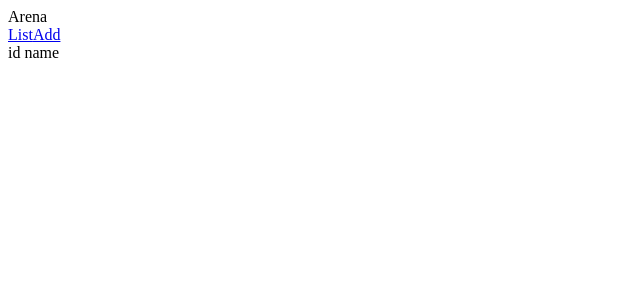
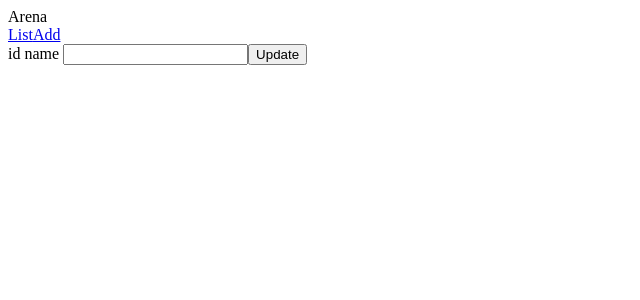
Before and after one commit to wiktorbalaban/Przyrost3Frontend, an Angular app: page /arena-edit/1 in a window 1280 px wide. Shown: the top 300 px of the page, without its empty margins (0-640 px from the left). Built offline with nearby package versions, Linux system fonts and the light colour scheme; no server answers.

Commit message:
Edycja działa.

```diff
--- a/src/app/arena-edit/arena-edit.component.html
+++ b/src/app/arena-edit/arena-edit.component.html
@@ -1,3 +1,7 @@
 <div>
-  id {{arena?.getId()}} name {{arena?.getName()}}
+  id {{arena?.getId()}} name
+  <input  type="text"  value="{{arena?.getName()}}"[(ngModel)]="updateArenaName">
+  <button (click)="editArena()">
+    Update
+  </button>
 </div>
--- a/src/app/arena-edit/arena-edit.component.ts
+++ b/src/app/arena-edit/arena-edit.component.ts
@@ -16,6 +16,8 @@ export class ArenaEditComponent implements OnInit {
   id: number;
   private sub: any;
   arena: Arena;
+  updateArena: Arena;
+  updateArenaName: String;
 
   constructor(private arenaService: ArenaService, private route: ActivatedRoute) {
   }
@@ -24,16 +26,23 @@ export class ArenaEditComponent implements OnInit {
     this.sub = this.route.params.subscribe(params => {
       this.id = +params['id']; // (+) converts string 'id' to a number
     });
-    // this.arenaService.getById(this.id).subscribe(res => {
-    //   this.arena = res.map(el => new Arena(el));
-    // });
     this.arenaService.getById(this.id).subscribe(
       res => {
-        console.log(res);
         this.arena = new Arena(res);
-        console.log(this.arena.getName());
       }
     );
   }
 
+  editArena() {
+    if (this.updateArenaName !== undefined) {
+      this.updateArena = new Arena();
+      this.updateArena.setId(this.arena.getId());
+      this.updateArena.setName(this.updateArenaName);
+      this.arenaService.edit(this.updateArena);
+      console.log('updateArenaName: ' + this.updateArenaName);
+    } else {
+      window.alert('Nazwa areny jest błędna');
+    }
+  }
+
 }
--- a/src/app/arena-item/arena-item.component.html
+++ b/src/app/arena-item/arena-item.component.html
@@ -1,6 +1,6 @@
 <div >
   <div >
-    {{ arena.getName() }}
+    {{ arena.name }}
     <a [routerLink]="['/arena-edit', arena.id]" routerLinkActive="active">Edit</a>
   </div>
 </div>
--- a/src/app/models/arena.ts
+++ b/src/app/models/arena.ts
@@ -14,4 +14,13 @@ export class Arena {
   getName(): String {
     return this.name;
   }
+
+  setId(id: number) {
+    this.id = id;
+  }
+
+  setName(name: String) {
+    this.name = name;
+  }
+
 }
```
